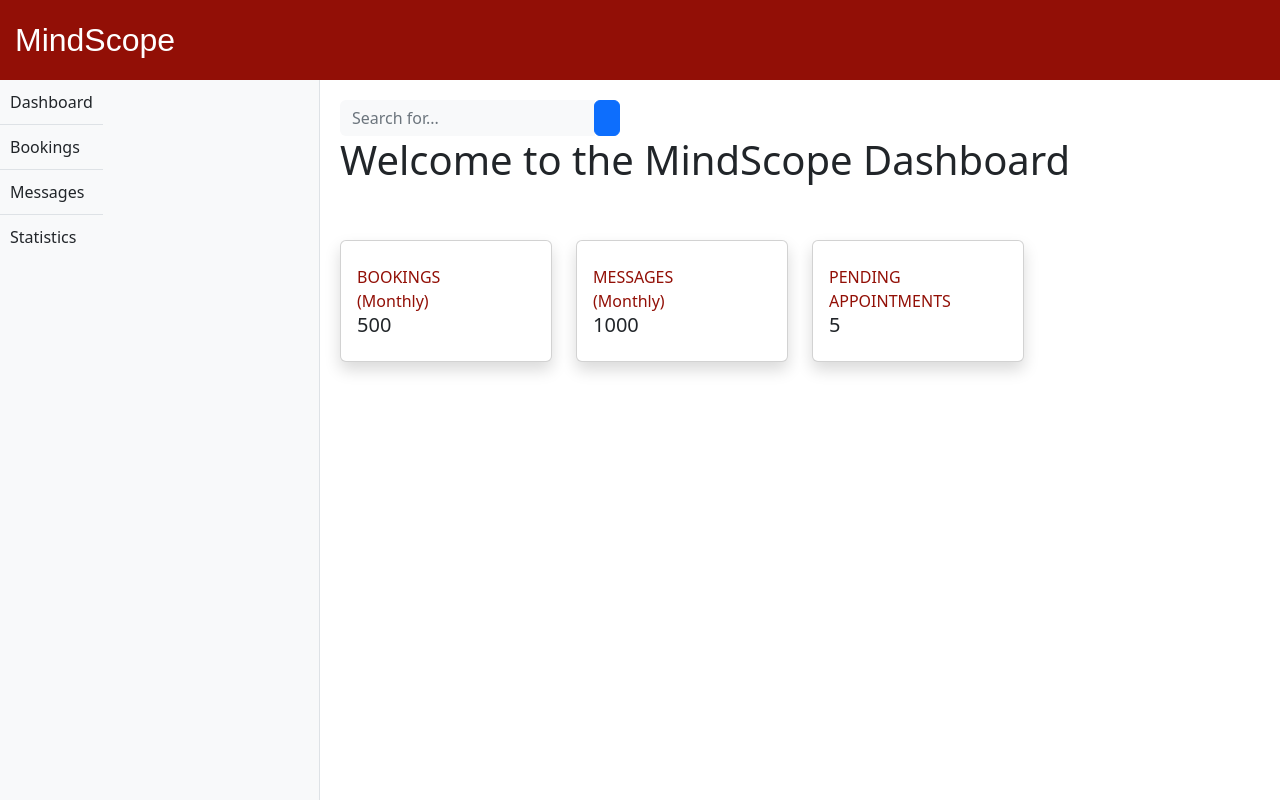
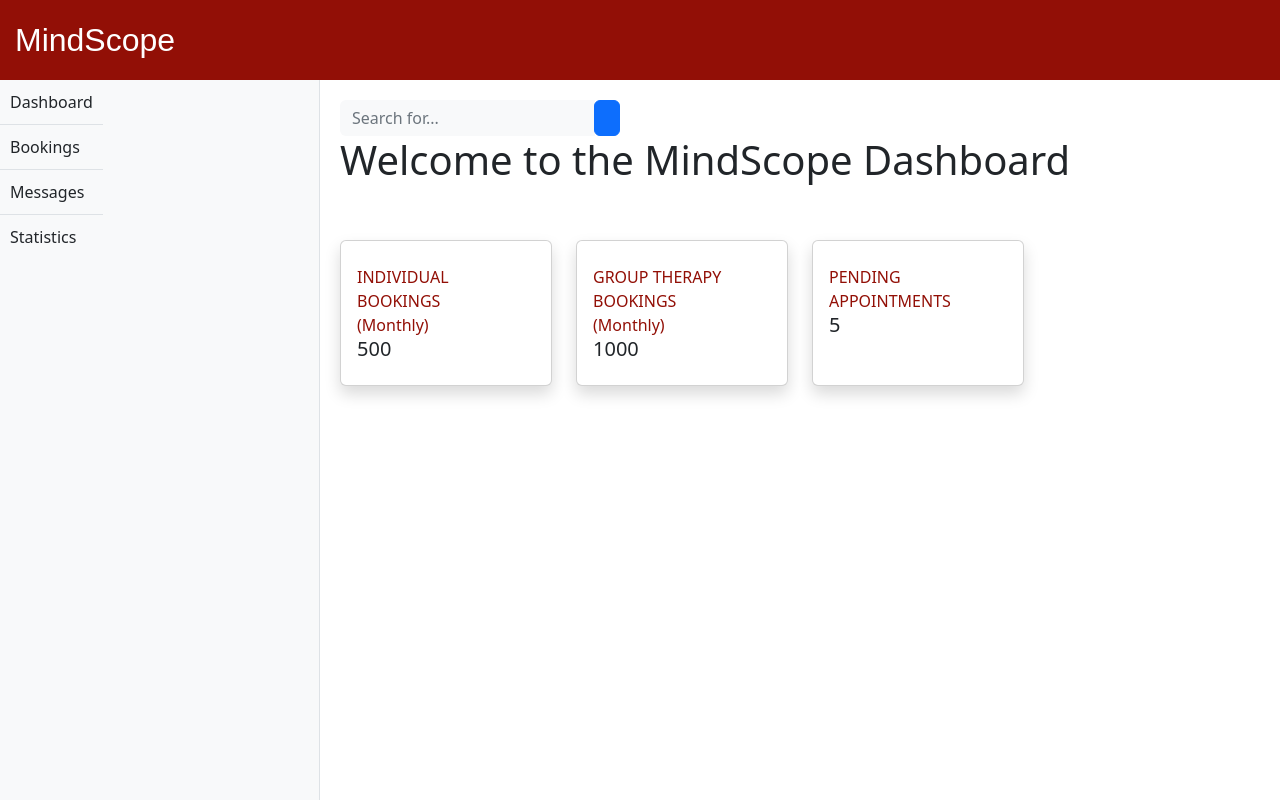
Before and after one commit to jochyybasil/CCAPS-Web-App, a PHP site: page /MindScope-Web-App/dashboard.php in a window 1280 px wide. Run offline with PHP 8.4, Linux system fonts and the light colour scheme.

Commit message:
dashboard update

```diff
--- a/VIEWS/TEMPLATE/dashboard.php
+++ b/VIEWS/TEMPLATE/dashboard.php
@@ -118,7 +118,7 @@
                     <div class="row no-gutters align-items-center">
                         <div class="col mr-2">
                             <div style="color:rgba(146, 15, 6);">
-                                BOOKINGS (Monthly)</div>
+                                INDIVIDUAL BOOKINGS (Monthly)</div>
                             <div class="h5 mb-0 font-weight-bold text-gray-800">500</div>
                         </div>
                         <div class="col-auto">
@@ -135,7 +135,7 @@
                     <div class="row no-gutters align-items-center">
                         <div class="col mr-2">
                             <div style="color:rgba(146, 15, 6);">
-                                MESSAGES (Monthly)</div>
+                                GROUP THERAPY BOOKINGS (Monthly)</div>
                             <div class="h5 mb-0 font-weight-bold text-gray-800">1000</div>
                         </div>
                         <div class="col-auto">
```
